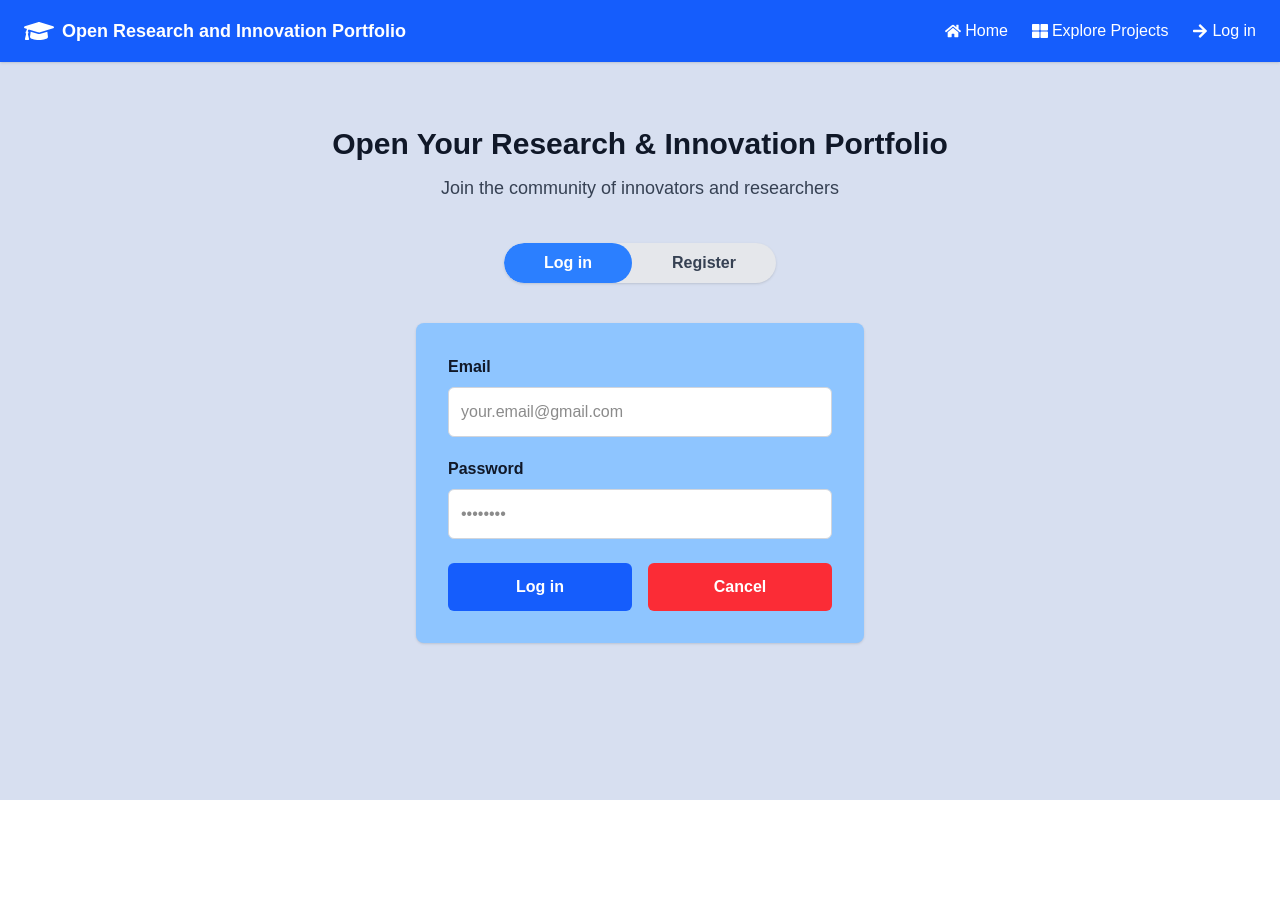
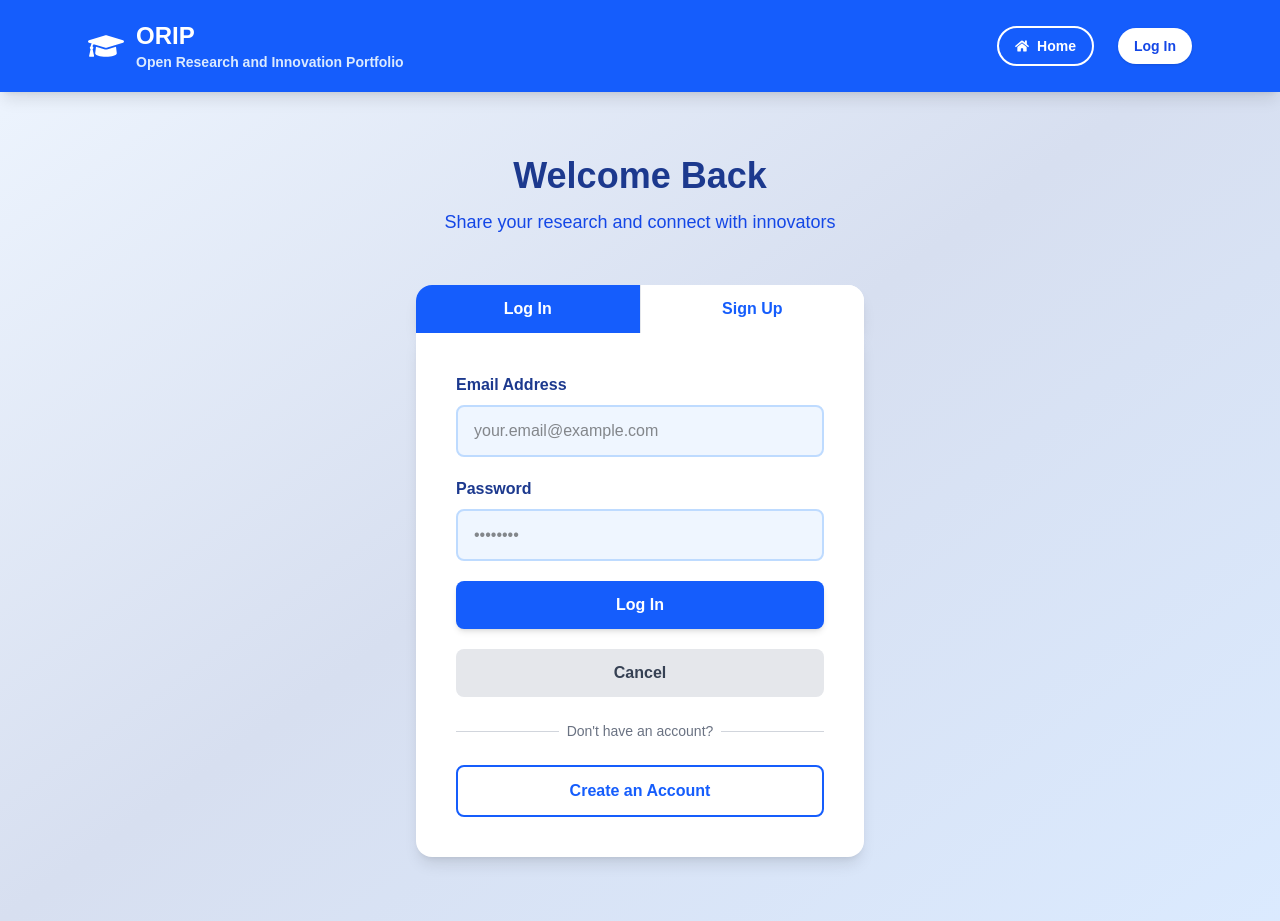
Before and after one commit to jelainelovendino/ORIP-frontend, a Next.js app: page /login in a window 1280 px wide. Before the commit the page ends 800 px from the top, so only its background shows below. Built offline with nearby package versions, Linux system fonts and the light colour scheme.

Commit message:
Update login

```diff
--- a/app/login/page.jsx
+++ b/app/login/page.jsx
@@ -1,20 +1,27 @@
 "use client";
 
-import { FaGraduationCap, FaArrowRight,  FaHome, FaThLarge } from 'react-icons/fa';
-import { useState } from "react";
+import { FaGraduationCap, FaArrowRight,  FaHome, FaThLarge, FaUpload, FaUser, FaBars, FaTimes } from 'react-icons/fa';
+import { useState, useEffect } from "react";
 import axios from "axios";
 
 export default function LoginPage() {
   const [email, setEmail] = useState("");
   const [password, setPassword] = useState("");
   const [error, setError] = useState("");
+  const [isAuthed, setIsAuthed] = useState(false);
+  const [mobileMenuOpen, setMobileMenuOpen] = useState(false);
+
+  useEffect(() => {
+    const token = localStorage.getItem('token');
+    setIsAuthed(!!token);
+  }, []);
 
   const handleLogin = async (e) => {
     e.preventDefault();
     setError("");
 
     try {
-      const response = await axios.post("http://127.0.0.1:8000/api/login", {
+      const response = await axios.post(`${process.env.NEXT_PUBLIC_API_URL}/api/login`, {
         email,
         password,
       });
@@ -35,90 +42,163 @@ export default function LoginPage() {
   };
 
   return (
-    <div className="min-h-screen bg-[#d7dff0]">
+    <div className="min-h-screen bg-gradient-to-br from-blue-50 via-[#d7dff0] to-blue-100">
 
       {/* NAVBAR */}
-      <nav className="flex items-center justify-between px-6 py-4 bg-blue-600 text-white shadow">
-        <div className="font-bold text-lg flex items-center gap-2">
-          <FaGraduationCap className="text-white text-3xl" />
+      <nav className="bg-blue-600 text-white shadow-lg sticky top-0 z-50">
+        <div className="max-w-6xl mx-auto px-6 py-5 flex items-center justify-between">
+          {/* Logo + full name */}
+          <a href="/" className="flex items-center gap-3 hover:opacity-90 transition">
+            <FaGraduationCap className="text-white text-4xl" />
+            <div className="flex flex-col leading-tight">
+              <span className="text-xl md:text-2xl font-extrabold text-white">ORIP</span>
+              <span className="text-xs md:text-sm font-semibold text-blue-100">
                 Open Research and Innovation Portfolio
+              </span>
+            </div>
+          </a>
+
+          {/* Desktop Nav Links */}
+          <div className="hidden md:flex items-center gap-6 text-sm font-medium">
+            <a
+              href="/"
+              className="flex items-center gap-2 px-4 py-2 rounded-full text-white border-2 border-white hover:bg-white/10 transition-colors font-semibold"
+            >
+              <FaHome className="text-sm" />
+              <span>Home</span>
+            </a>
+            <a
+              href="/login"
+              className="flex items-center gap-2 px-4 py-2 rounded-full bg-white text-blue-700 font-semibold shadow-sm hover:shadow-md transition-shadow"
+            >
+              <span>Log In</span>
+            </a>
           </div>
 
-        <div className="flex items-center gap-6">
-          <a href="/" className="flex items-center gap-1 hover:underline"><FaHome />Home</a>
-          <a href="/projects" className="flex items-center gap-1 hover:underline"><FaThLarge className="text-white" />Explore Projects</a>
-          <a href="/login" className="flex items-center gap-1 hover:underline"><FaArrowRight className="text-white" />Log in</a>
+          {/* Mobile Menu Button */}
+          <button
+            onClick={() => setMobileMenuOpen(!mobileMenuOpen)}
+            className="md:hidden text-2xl hover:opacity-80 transition"
+            aria-label="Toggle menu"
+          >
+            {mobileMenuOpen ? <FaTimes /> : <FaBars />}
+          </button>
         </div>
+
+        {/* Mobile Menu */}
+        {mobileMenuOpen && (
+          <div className="md:hidden bg-blue-700 px-6 py-4 space-y-3 border-t border-blue-500">
+            <a
+              href="/"
+              className="block px-4 py-2 rounded-lg hover:bg-blue-600 transition text-white font-semibold"
+              onClick={() => setMobileMenuOpen(false)}
+            >
+              Home
+            </a>
+            <a
+              href="/login"
+              className="block px-4 py-2 rounded-lg hover:bg-blue-600 transition text-white font-semibold"
+              onClick={() => setMobileMenuOpen(false)}
+            >
+              Log In
+            </a>
+          </div>
+        )}
       </nav>
 
       {/* HEADER */}
       <div className="text-center mt-16 px-6">
-        <h1 className="text-3xl font-bold text-gray-900">Open Your Research & Innovation Portfolio</h1>
-        <p className="mt-3 text-gray-700 text-lg leading-relaxed">
-          Join the community of innovators and researchers
+        <h1 className="text-2xl md:text-4xl font-extrabold text-blue-900">Welcome Back</h1>
+        <p className="mt-3 text-blue-700 text-sm md:text-lg leading-relaxed">
+          Share your research and connect with innovators
         </p>
       </div>
 
-      {/* SWITCH TABS */}
-      <div className="flex justify-center mt-10">
-        <div className="flex bg-gray-200 rounded-full overflow-hidden shadow">
-          <a href="/login" className="px-10 py-2 bg-blue-500 text-white font-semibold rounded-full">
-            Log in
+      {/* LOGIN CONTAINER */}
+      <div className="flex justify-center mt-12 px-6 pb-16">
+        <div className="w-full max-w-md">
+          {/* TAB SWITCHER */}
+          <div className="flex bg-white rounded-t-2xl shadow-lg overflow-hidden mb-0">
+            <a href="/login" className="flex-1 px-6 py-3 bg-blue-600 text-white font-semibold text-center hover:bg-blue-700 transition-colors">
+              Log In
             </a>
-          <a href="/register" className="px-10 py-2 font-semibold text-gray-700 hover:bg-gray-300 transition-colors">
-            Register
+            <a href="/register" className="flex-1 px-6 py-3 bg-white text-blue-600 font-semibold text-center hover:bg-blue-50 transition-colors border-l border-gray-200">
+              Sign Up
             </a>
-        </div>
           </div>
 
           {/* LOGIN FORM */}
-      <div className="max-w-md mx-auto bg-blue-300 p-8 rounded-lg shadow mt-10">
-        <form onSubmit={handleLogin}>
+          <div className="bg-white rounded-b-2xl shadow-lg p-8 md:p-10">
+            <form onSubmit={handleLogin} className="space-y-5">
               {/* Email */}
-          <label className="font-semibold text-gray-900">Email</label>
+              <div>
+                <label className="block font-semibold text-blue-900 mb-2">Email Address</label>
                 <input
                   type="email"
                   value={email}
-            className="w-full p-3 bg-white rounded-md mt-2 mb-5 outline-none border border-gray-300 focus:border-blue-500 focus:ring-1 focus:ring-blue-500"
-            placeholder="your.email@gmail.com"
+                  className="w-full px-4 py-3 bg-blue-50 border-2 border-blue-200 rounded-lg focus:outline-none focus:border-blue-500 focus:ring-2 focus:ring-blue-300 transition-all"
+                  placeholder="your.email@example.com"
                   onChange={(e) => setEmail(e.target.value)}
                   required
                 />
+              </div>
 
               {/* Password */}
-          <label className="font-semibold text-gray-900">Password</label>
+              <div>
+                <label className="block font-semibold text-blue-900 mb-2">Password</label>
                 <input
                   type="password"
                   value={password}
-            className="w-full p-3 bg-white rounded-md mt-2 mb-6 outline-none border border-gray-300 focus:border-blue-500 focus:ring-1 focus:ring-blue-500"
+                  className="w-full px-4 py-3 bg-blue-50 border-2 border-blue-200 rounded-lg focus:outline-none focus:border-blue-500 focus:ring-2 focus:ring-blue-300 transition-all"
                   placeholder="••••••••"
                   onChange={(e) => setPassword(e.target.value)}
                   required
                 />
+              </div>
 
+              {/* Error Message */}
               {error && (
-            <p className="text-red-600 font-semibold text-center mb-4 bg-red-50 p-3 rounded-md">
+                <div className="bg-red-50 border-2 border-red-300 text-red-700 px-4 py-3 rounded-lg font-semibold text-center">
                   {error}
-            </p>
+                </div>
               )}
 
-          {/* Buttons */}
-          <div className="flex gap-4">
+              {/* Submit Button */}
               <button
                 type="submit"
-              className="flex-1 py-3 bg-blue-600 text-white rounded-md font-semibold hover:bg-blue-700 transition-colors"
+                className="w-full py-3 bg-blue-600 text-white rounded-lg font-semibold hover:bg-blue-700 transition-all transform hover:scale-105 active:scale-95 shadow-md hover:shadow-lg"
               >
-              Log in
+                Log In
               </button>
 
+              {/* Cancel Button */}
               <a
                 href="/"
-              className="flex-1 py-3 bg-red-500 text-white rounded-md text-center font-semibold hover:bg-red-600 transition-colors"
+                className="block w-full py-3 bg-gray-200 text-gray-700 rounded-lg text-center font-semibold hover:bg-gray-300 transition-all transform hover:scale-105 active:scale-95"
               >
                 Cancel
               </a>
+            </form>
+
+            {/* Divider */}
+            <div className="relative my-6">
+              <div className="absolute inset-0 flex items-center">
+                <div className="w-full border-t border-gray-300"></div>
               </div>
-        </form>
+              <div className="relative flex justify-center text-sm">
+                <span className="px-2 bg-white text-gray-500">Don't have an account?</span>
+              </div>
+            </div>
+
+            {/* Sign Up Link */}
+            <a
+              href="/register"
+              className="block w-full py-3 border-2 border-blue-600 text-blue-600 rounded-lg text-center font-semibold hover:bg-blue-50 transition-colors"
+            >
+              Create an Account
+            </a>
+          </div>
+        </div>
       </div>
     </div>
   );
```
Lines whose indentation alone changed are shown as unchanged.
